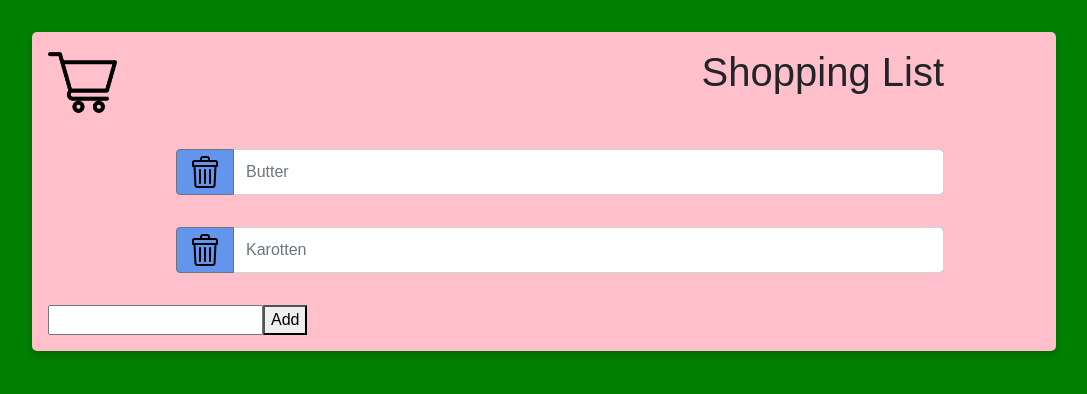
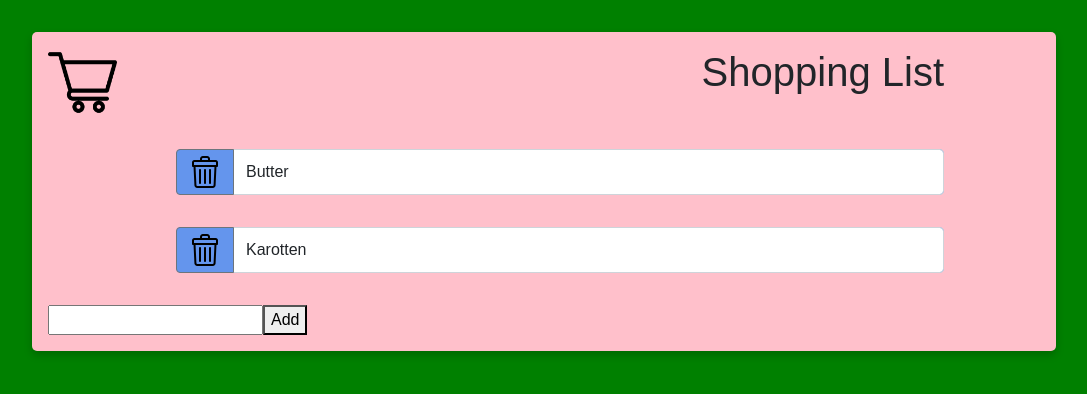
Before and after one commit to Lilandau/shoppingList, a Next.js app: page / in a window 1280 px wide. Shown: the top 394 px of the page, without its empty margins (96-1183 px from the left). Built offline with nearby package versions, Linux system fonts and the light colour scheme.

Commit message:
changed type in ShoppinListElement from placeholder to value in input -> todo make input not klickable

```diff
--- a/pages/shoppingList/shoppingElement.js
+++ b/pages/shoppingList/shoppingElement.js
@@ -15,7 +15,7 @@ export default function ShoppingElement(props) {
                                 onClick={()=>props.handleDelete(element.id)}>
                             <img className={styles.btnImg} src={'./icons/trash.png'} alt={'trashbin'}></img>
                         </button>
-                        <input type="text" className="form-control" placeholder={props.name}
+                        <input type="text" className="form-control" value={props.name}
                                aria-label="Example text with button addon"
                                aria-describedby="button-addon1"/>
                     </div>
```
